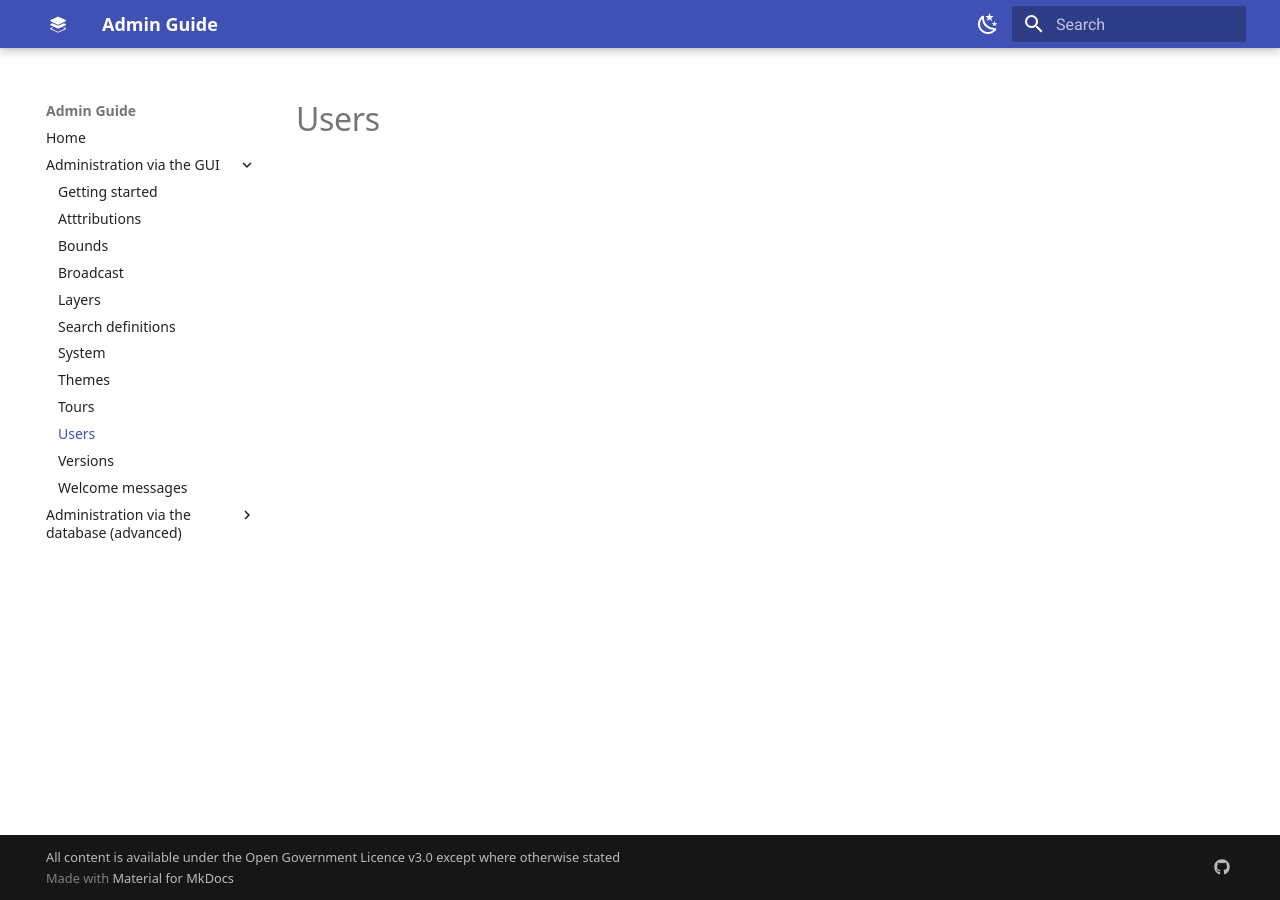
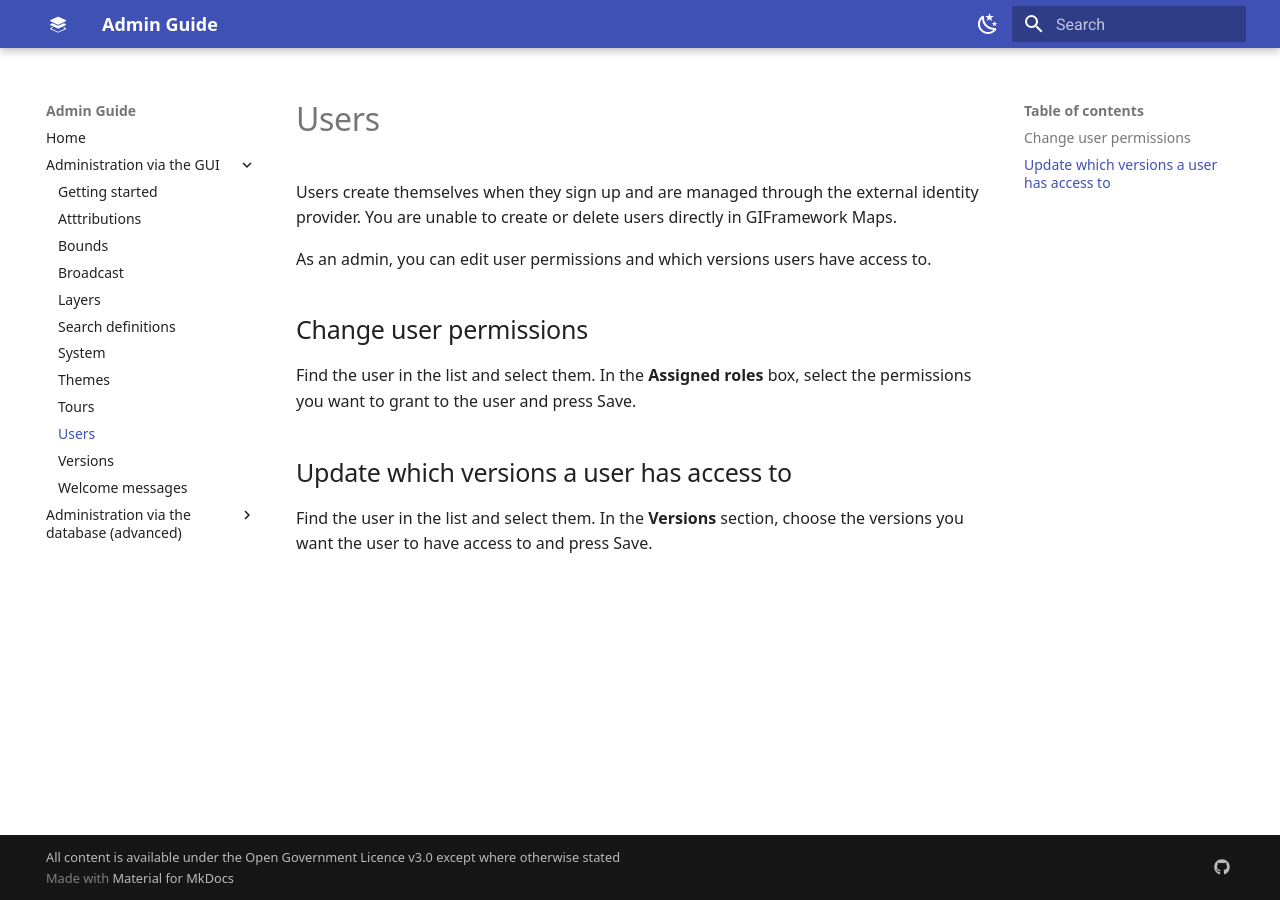
Before and after one commit to Dorset-Council-UK/GIFramework-Maps-Admin-Guide, an MkDocs documentation site: the page built from docs/gui/users.md, in a window 1280 px wide. Built offline with MkDocs 1.6.1 and Material for MkDocs 9.7.7, drawn with Linux system fonts in a browser that asks for light colours.

Commit message:
Guides written for users and search definitions

```diff
--- a/docs/gui/users.md
+++ b/docs/gui/users.md
@@ -1 +1,13 @@
 # Users
+
+Users create themselves when they sign up and are managed through the external identity provider. You are unable to create or delete users directly in GIFramework Maps.
+
+As an admin, you can edit user permissions and which versions users have access to.
+
+## Change user permissions
+
+Find the user in the list and select them. In the **Assigned roles** box, select the permissions you want to grant to the user and press Save.
+
+## Update which versions a user has access to
+
+Find the user in the list and select them. In the **Versions** section, choose the versions you want the user to have access to and press Save.
```
Also changed, not shown: docs/gui/search-definitions.md (+56 -0 lines).
